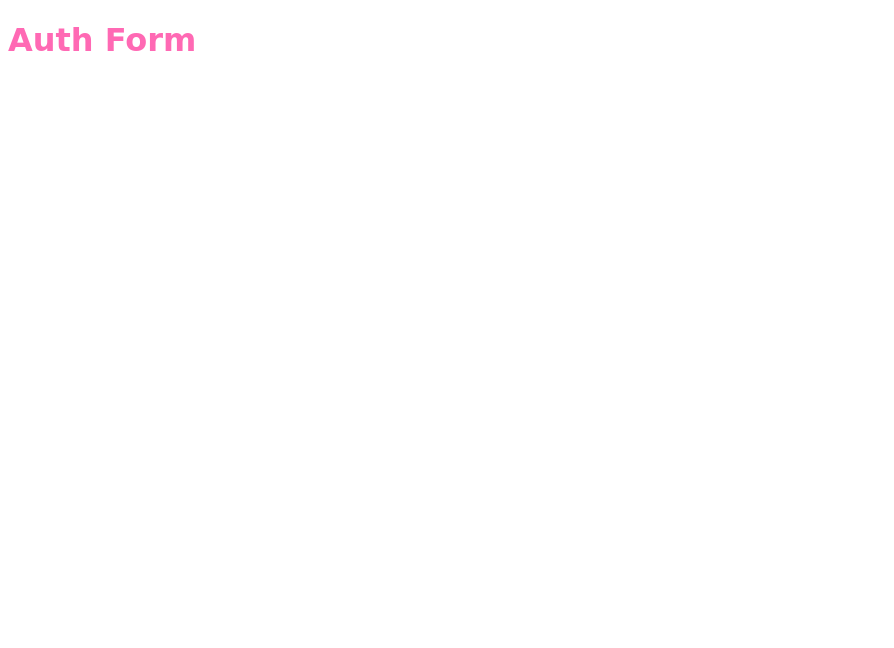
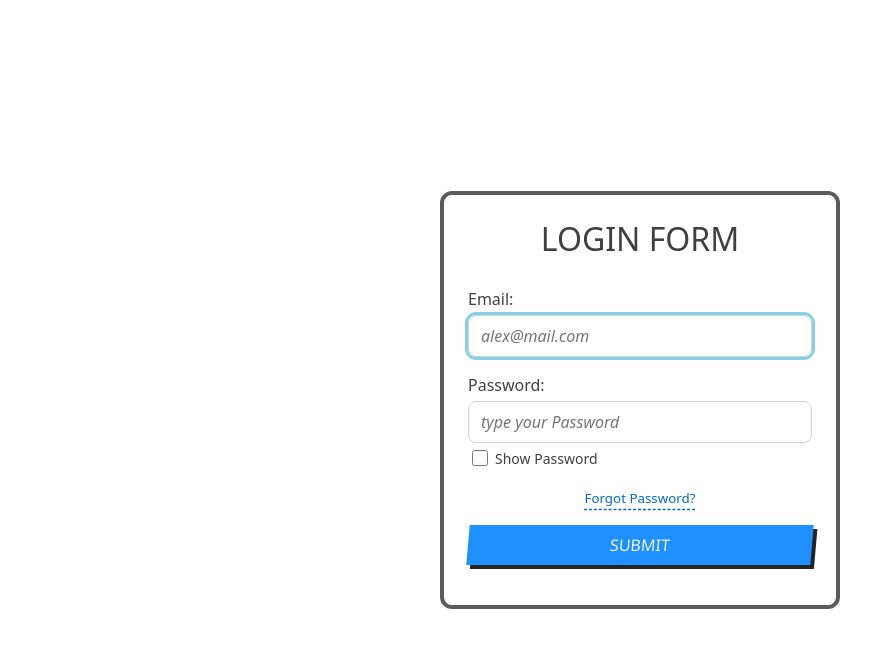
Before and after one commit to Filgeary/test-auth-form, a website built with Parcel: page src/index.html in a window 1280 px wide. Shown: the whole page, without its empty margins (0-894 px from the left). Built offline with nearby package versions, Linux system fonts and the light colour scheme.

Commit message:
feat: add markup & styles to form

```diff
--- a/src/index.html
+++ b/src/index.html
@@ -9,7 +9,56 @@
     <link rel="stylesheet" href="styles.css" />
     <script type="module" src="main.js"></script>
   </head>
+
   <body>
-    <h1>Auth Form</h1>
+    <main>
+      <div class="container">
+        <section class="form__section">
+          <h1 class="form__title">Login Form</h1>
+
+          <form class="form__content">
+            <div>
+              <label for="email" class="form__label">Email:</label>
+              <input
+                class="form__input"
+                autofocus
+                autocomplete="email"
+                required
+                pattern=".+@[a-zA-Z0-9]{0,}\.[a-zA-Z]{0,}"
+                title="Example: alex@mail.com"
+                placeholder="alex@mail.com"
+                type="email"
+                id="email"
+                name="email"
+              />
+            </div>
+
+            <div>
+              <label for="password" class="form__label">Password:</label>
+              <input
+                class="form__input form__input-password"
+                autocomplete="current-password"
+                required
+                pattern="[a-zA-Z0-9!@#$%^&*\-_+.]{0,}"
+                title="No empty password or whitespace!"
+                placeholder="type your Password"
+                type="password"
+                id="password"
+                name="password"
+              />
+              <label for="showPassword" class="form__label-showpassword">
+                <input type="checkbox" name="showPassword" id="showPassword" />
+                Show Password
+              </label>
+            </div>
+
+            <p>
+              <small><a href="#" class="link js-linkForgotPassword">Forgot Password?</a></small>
+            </p>
+            <button type="submit" class="btn btn--primary">Submit</button>
+          </form>
+        </section>
+      </div>
+    </main>
   </body>
 </html>
--- a/src/styles.css
+++ b/src/styles.css
@@ -1,4 +1,7 @@
-h1 {
-  color: hotpink;
-  font-family: cursive;
-}
+/* base */
+@import url('./styles/reset.css');
+@import url('./styles/custom-props.css');
+@import url('./styles/base.css');
+
+/* components */
+@import url('./styles/components/form.css');
--- /dev/null
+++ b/src/styles/base.css
@@ -0,0 +1,174 @@
+/* stylelint-disable selector-class-pattern */
+
+body {
+  min-width: 320px;
+  min-height: 100vh;
+  margin: 0;
+  padding: 0;
+  font-size: 16px;
+  line-height: 1.5;
+  font-weight: 400;
+  font-style: normal;
+  font-family: system-ui, sans-serif;
+  -webkit-font-smoothing: antialiased;
+  -moz-osx-font-smoothing: grayscale;
+  color: var(--font-dark);
+  background: var(--bg-light);
+}
+
+main {
+  display: flex;
+  flex-direction: column;
+  gap: 20px;
+  place-items: center;
+  place-content: center;
+  margin: auto;
+  height: 100vh;
+}
+
+img {
+  display: block;
+  max-width: 100%;
+  height: auto;
+  object-fit: cover;
+}
+
+/* helper class */
+.visually-hidden:not(:focus, :active),
+input[type='checkbox'].visually-hidden,
+input[type='radio'].visually-hidden {
+  position: absolute;
+  width: 1px;
+  height: 1px;
+  margin: -1px;
+  border: 0;
+  padding: 0;
+  white-space: nowrap;
+  clip-path: inset(100%);
+  overflow: hidden;
+}
+
+ul,
+ol {
+  margin: 0;
+  padding: 0;
+  list-style: none;
+}
+
+a {
+  text-decoration: none;
+  cursor: pointer;
+}
+
+button {
+  padding: 0;
+  border: none;
+  cursor: pointer;
+}
+
+label {
+  display: block;
+  text-align: left;
+}
+
+input {
+  width: 100%;
+  padding: 8px 12px;
+  font-style: italic;
+  background-color: transparent;
+  border: 1px solid var(--bg-light-grey);
+  border-radius: 8px;
+}
+
+input[type='checkbox'] {
+  width: 16px;
+  height: 16px;
+}
+
+input:focus,
+input:active {
+  outline: 3px solid var(--outline-light);
+}
+
+input:user-invalid {
+  outline: 2px solid var(--error);
+}
+
+.link {
+  color: var(--link);
+  text-decoration: underline dashed;
+  text-underline-offset: 0.4rem;
+}
+
+.link:hover,
+.link:focus,
+.link:active {
+  color: var(--font-dark);
+  text-decoration: none;
+}
+
+.btn {
+  min-width: 125px;
+  padding: 8px 24px;
+  text-align: center;
+  text-transform: uppercase;
+  vertical-align: middle;
+  transform: skew(-5deg);
+  transition: all 250ms;
+  box-shadow: 4px 4px var(--bg-dark);
+}
+
+.btn:hover,
+.btn:focus,
+.btn:active {
+  box-shadow: none;
+}
+
+.btn:disabled {
+  cursor: default;
+  opacity: 0.5;
+  background-color: var(--bg-grey);
+}
+
+.btn--primary {
+  color: var(--font-light);
+  background: var(--accent-color);
+}
+
+.container {
+  width: 100%;
+  max-width: 1200px;
+  margin: 0 auto;
+  padding: 0 clamp(1rem, 5vw, 3rem);
+}
+
+/* Media Queries / Desktop-first
+=================================================== */
+
+@media (width <= 1199px) {
+  /* desktop (<= 1199) */
+  .container {
+    max-width: 1090px;
+  }
+}
+
+@media (width <= 1023px) {
+  /* tablet (<= 1023) */
+  .container {
+    max-width: 923px;
+  }
+}
+
+@media (width <= 767px) {
+  /* mobile -> tablet (<= 767) */
+  .container {
+    max-width: 717px;
+  }
+}
+
+@media (width <= 425px) {
+  /* only mobile (<= 425) */
+  .container {
+    max-width: 400px;
+  }
+}
--- /dev/null
+++ b/src/styles/components/form.css
@@ -0,0 +1,47 @@
+/* stylelint-disable selector-class-pattern */
+
+.form__section {
+  display: grid;
+  gap: 24px;
+  max-width: 400px;
+  margin: auto;
+  padding: 20px 24px;
+  padding-bottom: 40px;
+  border: 4px solid var(--bg-grey);
+  border-radius: 12px;
+  text-align: center;
+}
+
+.form__title {
+  font-size: 2rem;
+  font-weight: 500;
+  text-transform: uppercase;
+}
+
+.form__content {
+  display: grid;
+  gap: 16px;
+}
+
+.form__label {
+  margin-bottom: 4px;
+}
+
+.form__label-showpassword {
+  display: flex;
+  gap: 4px;
+  align-items: center;
+  font-size: 14px;
+}
+
+.form__input-password {
+  margin-bottom: 4px;
+}
+
+.form__message--success {
+  color: var(--success);
+}
+
+.form__message--error {
+  color: var(--error);
+}
--- /dev/null
+++ b/src/styles/custom-props.css
@@ -0,0 +1,13 @@
+:root {
+  --accent-color: dodgerblue;
+  --font-dark: hsl(0deg 0% 25%);
+  --font-light: hsl(0deg 0% 95%);
+  --bg-dark: hsl(0deg 0% 14%);
+  --bg-grey: hsl(0deg 0% 36%);
+  --bg-light-grey: hsl(0deg 0% 82%);
+  --bg-light: white;
+  --link: hsl(210deg 100% 41%);
+  --outline-light: hsl(197deg 71% 73%);
+  --error: red;
+  --success: green;
+}
--- /dev/null
+++ b/src/styles/reset.css
@@ -0,0 +1,79 @@
+/* Modern CSS Reset
+=================================================== */
+
+/* Box sizing rules */
+*,
+*::before,
+*::after {
+  box-sizing: border-box;
+}
+
+/* Remove default margin */
+body,
+h1,
+h2,
+h3,
+h4,
+h5,
+h6,
+p,
+figure,
+blockquote,
+dl,
+dd {
+  margin: 0;
+}
+
+/* Remove list styles on ul, ol elements with a list role, which suggests default styling will be removed */
+ul[role='list'],
+ol[role='list'] {
+  list-style: none;
+}
+
+/* Set core root defaults */
+html:focus-within {
+  scroll-behavior: smooth;
+}
+
+/* Set core body defaults */
+body {
+  min-height: 100vh;
+  text-rendering: optimizespeed;
+  line-height: 1.5;
+}
+
+/* A elements that don't have a class get default styles */
+a:not([class]) {
+  text-decoration-skip-ink: auto;
+}
+
+/* Make images easier to work with */
+img,
+picture {
+  display: block;
+  max-width: 100%;
+}
+
+/* Inherit fonts for inputs and buttons */
+input,
+button,
+textarea,
+select {
+  font: inherit;
+}
+
+/* Remove all animations, transitions and smooth scroll for people that prefer not to see them */
+@media (prefers-reduced-motion: reduce) {
+  html:focus-within {
+    scroll-behavior: auto;
+  }
+
+  *,
+  *::before,
+  *::after {
+    animation-duration: 0.01ms !important;
+    animation-iteration-count: 1 !important;
+    transition-duration: 0.01ms !important;
+    scroll-behavior: auto !important;
+  }
+}
```
